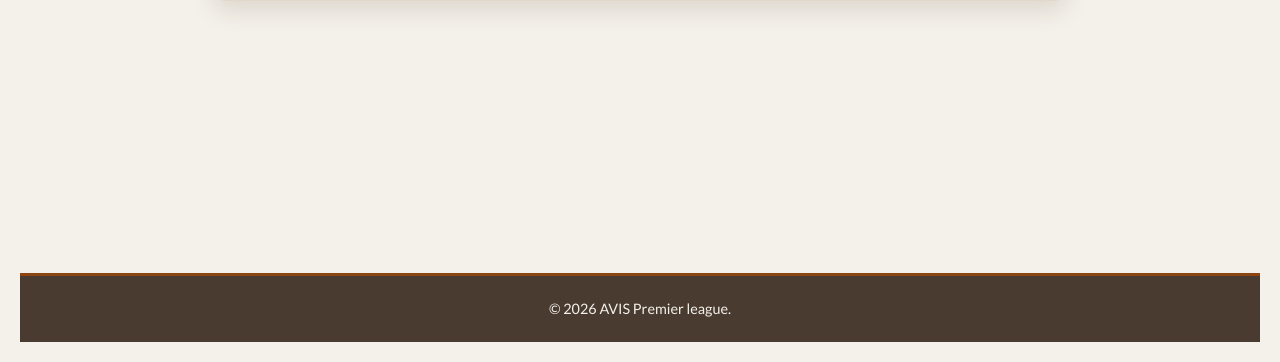
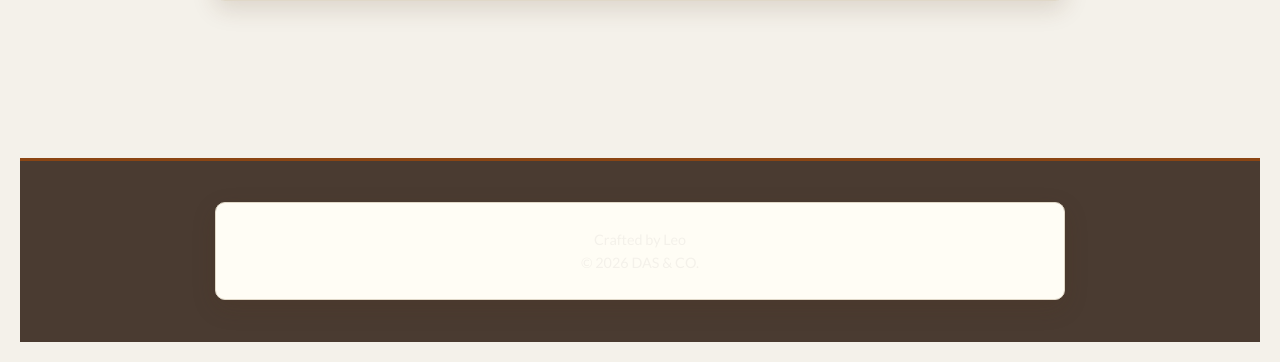
Before and after one commit to Joelsingh61/Avis-pl, a Flask app: template templates/update_scores.html in a window 1280 px wide. Shown: the part 438-800 px from the top of the page. Run offline with Flask 3, Linux system fonts and the light colour scheme; the template is opened without the code that fills it: most values are stand-ins (such as "Sample title", 1, 10 or a date in 2020).

Commit message:
update_scores.html

```diff
--- a/templates/update_scores.html
+++ b/templates/update_scores.html
@@ -245,7 +245,11 @@
     </div>
 
     <footer class="site-footer">
-        <p>&copy;  2026 AVIS Premier league.</p>
+        <div class="container">
+            <!-- Year hardcoded as we are not changing app.py -->
+            <p class="crafted-by">Crafted by Leo</p>
+            <p class="copyright">&copy; 2026 DAS & CO.</p>
+        </div>
     </footer>
 
 </body>
```
